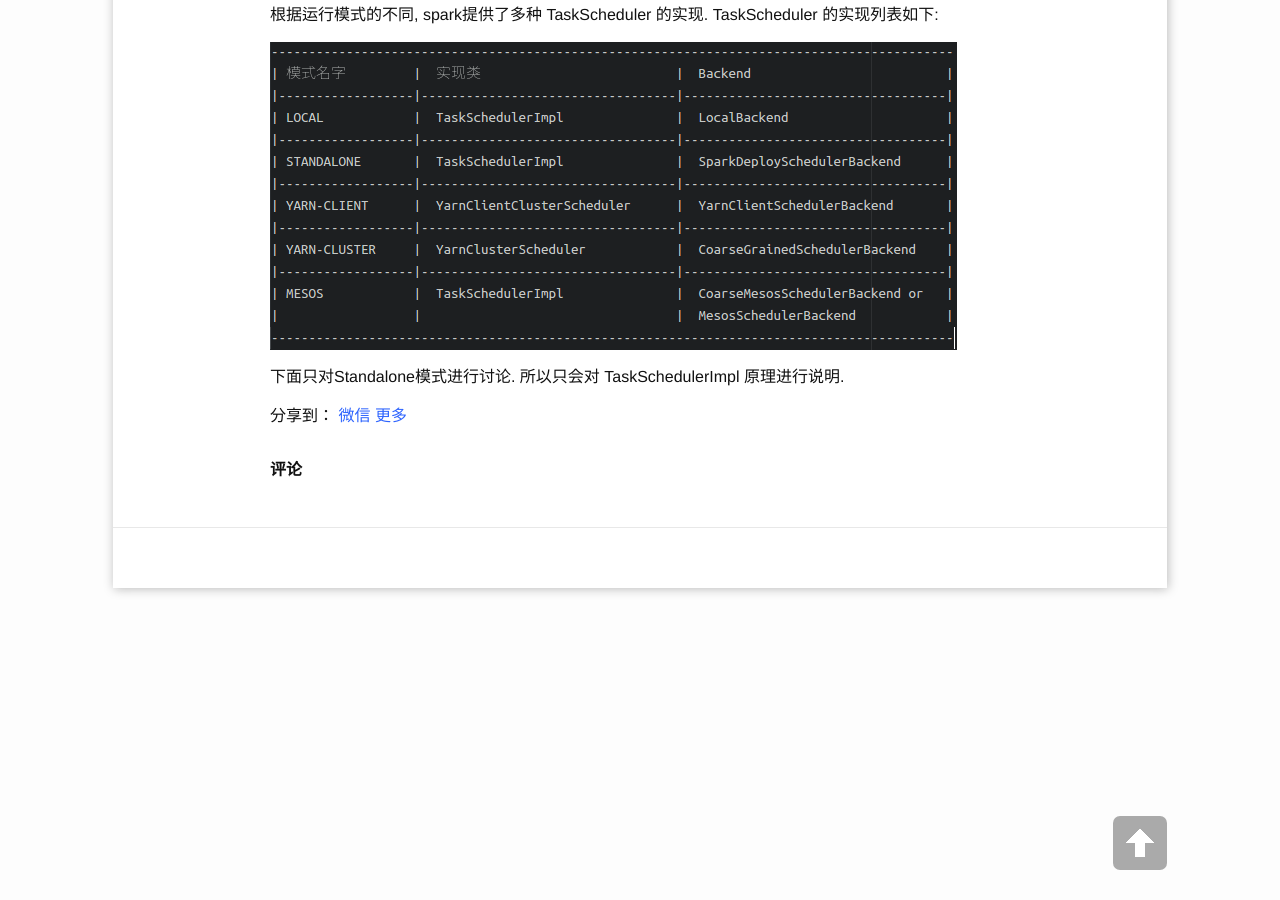
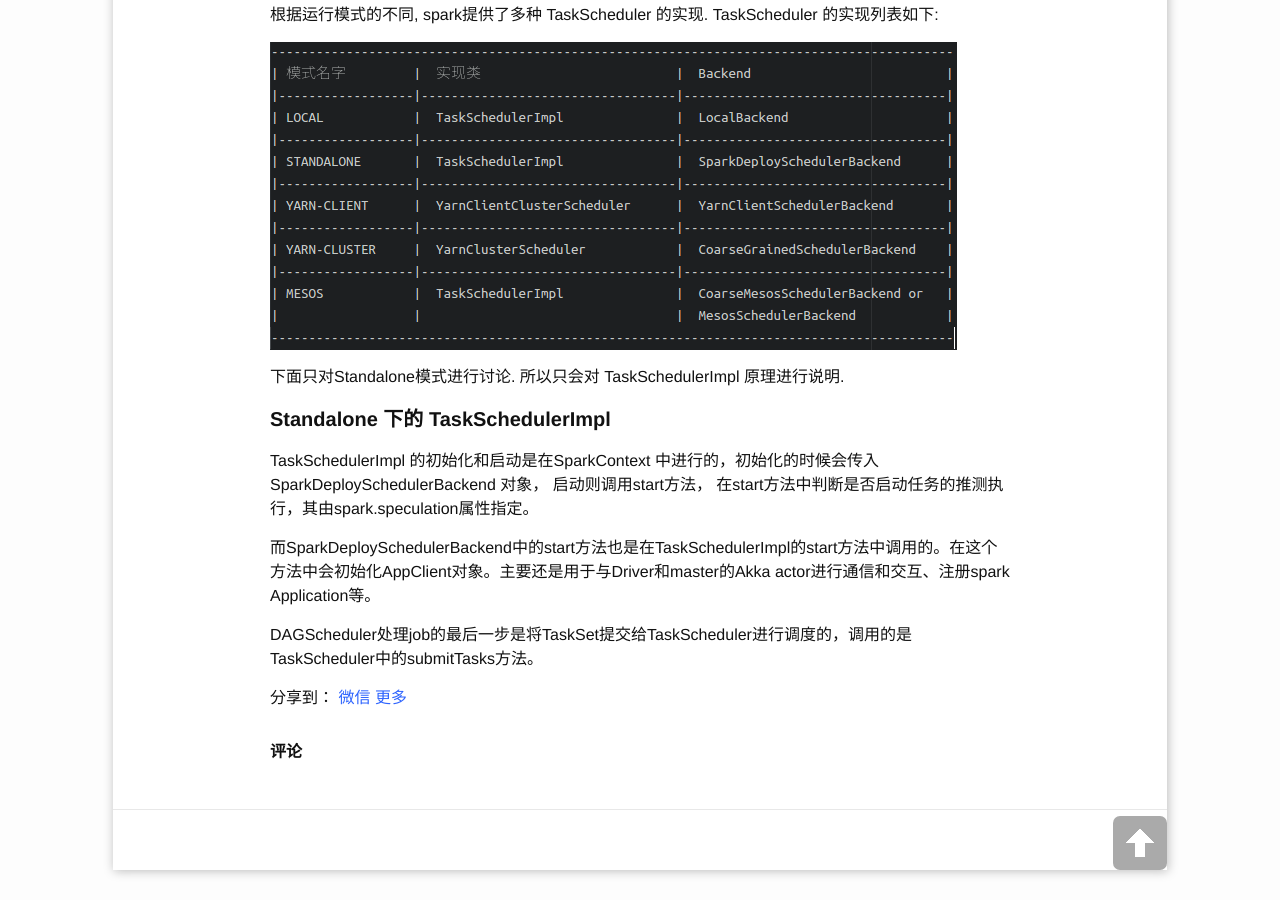
Before and after one commit to TopSpoofer/TopSpoofer.github.io, a Jekyll site: the page built from _posts/2016/04/2016-04-27-spark-TaskScheduler.md, in a window 1280 px wide and 900 px high, scrolled down 784 px. Built offline with Jekyll 4.4.1, drawn with Linux system fonts in a browser that asks for light colours; comment, search, counter and statistics services are not loaded.

Commit message:
完成blog

```diff
--- a/_posts/2016/04/2016-04-27-spark-TaskScheduler.md
+++ b/_posts/2016/04/2016-04-27-spark-TaskScheduler.md
@@ -28,4 +28,15 @@ TaskScheduler 主要接收 DAGScheduler 提交的 TaskSet 然后提交到集群
 
 下面只对Standalone模式进行讨论. 所以只会对 TaskSchedulerImpl 原理进行说明.
 
+
+#### Standalone 下的 TaskSchedulerImpl
+
+TaskSchedulerImpl 的初始化和启动是在SparkContext 中进行的，初始化的时候会传入 SparkDeploySchedulerBackend 对象，
+启动则调用start方法， 在start方法中判断是否启动任务的推测执行，其由spark.speculation属性指定。
+
+而SparkDeploySchedulerBackend中的start方法也是在TaskSchedulerImpl的start方法中调用的。在这个方法中会初始化AppClient对象。主要还是用于与Driver和master的Akka actor进行通信和交互、注册spark Application等。
+
+DAGScheduler处理job的最后一步是将TaskSet提交给TaskScheduler进行调度的，调用的是TaskScheduler中的submitTasks方法。
+
+
 [1]: http://www.spoofer.top/assets/images/2016/04/taskScheduler.png
```
